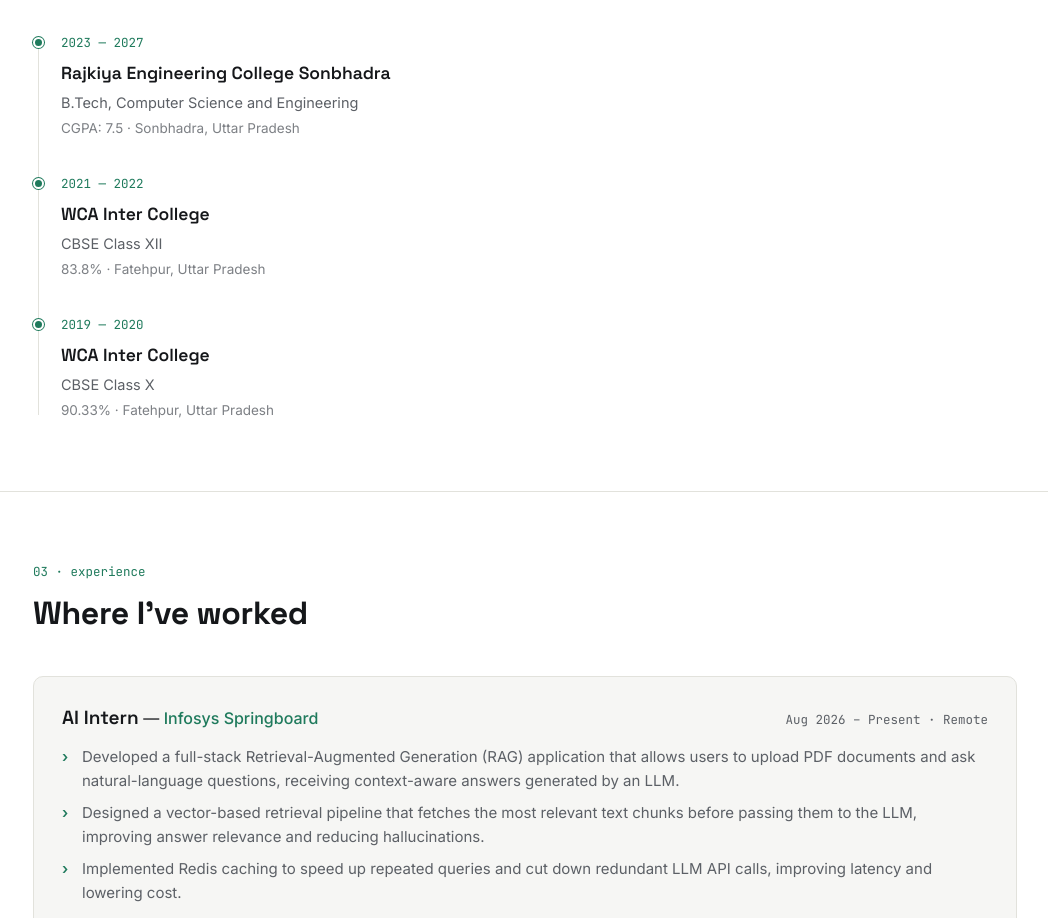
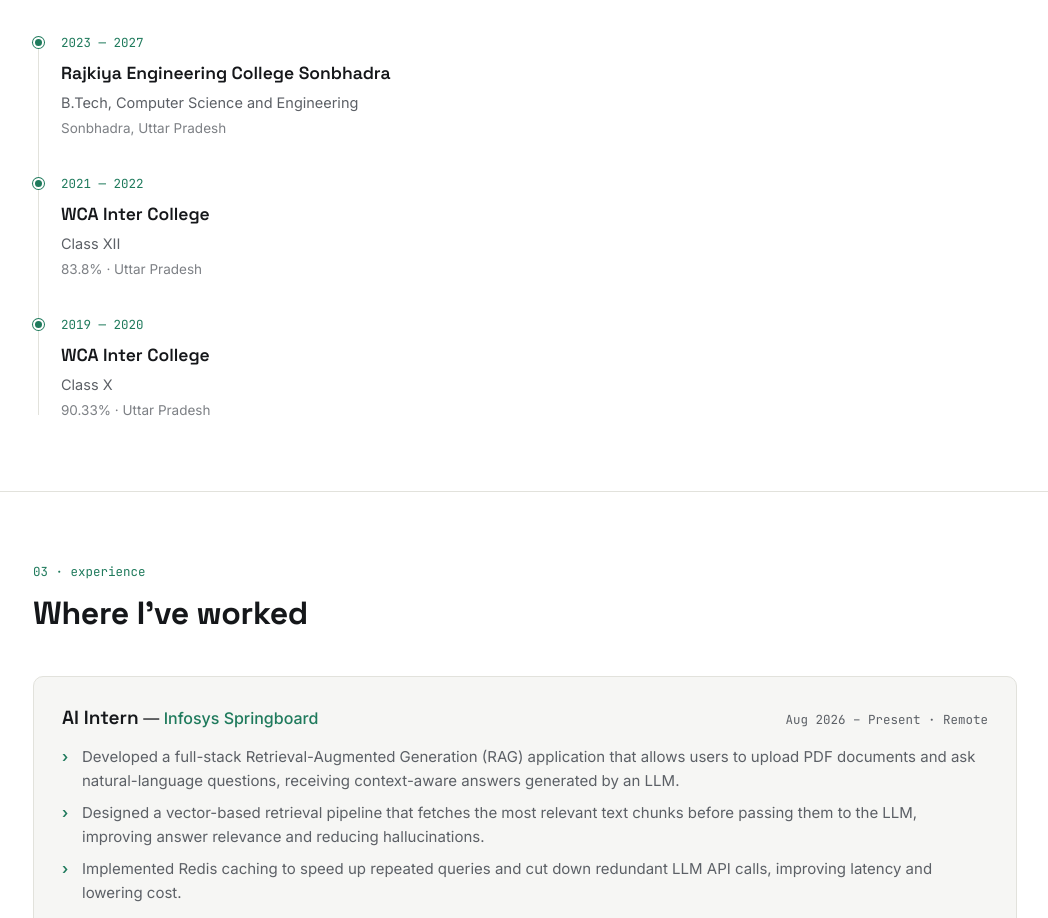
Before and after one commit to arunk-web/myPortfolio, a plain HTML site: page index.html in a window 1280 px wide. Shown: the part 1229-2147 px from the top of the page, without its empty margins (115-1163 px from the left). Drawn offline with Linux system fonts and the light colour scheme.

Commit message:
update education

```diff
--- a/index.html
+++ b/index.html
@@ -318,21 +318,21 @@
           <div class="tl-years">2023 — 2027</div>
           <div class="tl-school">Rajkiya Engineering College Sonbhadra</div>
           <div class="tl-course">B.Tech, Computer Science and Engineering</div>
-          <div class="tl-note">CGPA: 7.5 · Sonbhadra, Uttar Pradesh</div>
+          <div class="tl-note">Sonbhadra, Uttar Pradesh</div>
         </div>
         <div class="tl-item">
           <span class="tl-dot"></span>
           <div class="tl-years">2021 — 2022</div>
           <div class="tl-school">WCA Inter College</div>
-          <div class="tl-course">CBSE Class XII</div>
-          <div class="tl-note">83.8% · Fatehpur, Uttar Pradesh</div>
+          <div class="tl-course">Class XII</div>
+          <div class="tl-note">83.8% · Uttar Pradesh</div>
         </div>
         <div class="tl-item">
           <span class="tl-dot"></span>
           <div class="tl-years">2019 — 2020</div>
           <div class="tl-school">WCA Inter College</div>
-          <div class="tl-course">CBSE Class X</div>
-          <div class="tl-note">90.33% · Fatehpur, Uttar Pradesh</div>
+          <div class="tl-course"> Class X</div>
+          <div class="tl-note">90.33% · Uttar Pradesh</div>
         </div>
       </div>
     </div>
```
